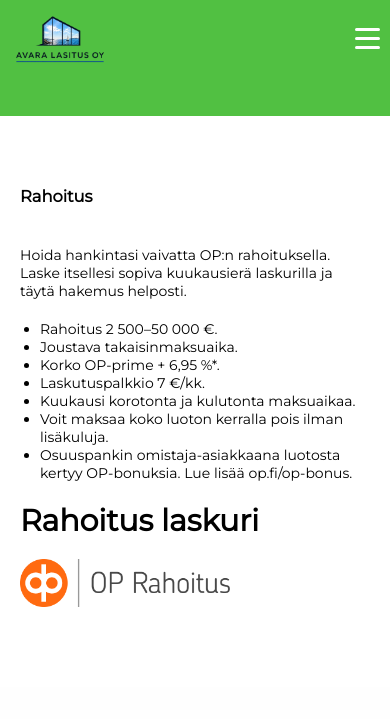
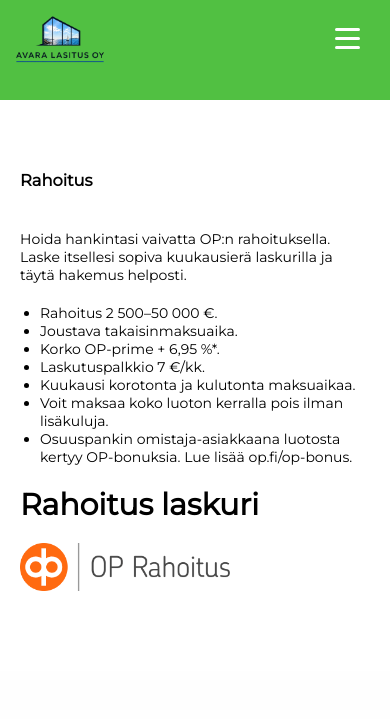
Before and after one commit to Userlion23/avaralasitus.fi, a plain HTML site: page rahoitus.html in a window 390 px wide. Shown: the top 719 px of the page. Drawn offline with Linux system fonts and the light colour scheme; no server answers.

Commit message:
Add files via upload

```diff
--- a/ikkuna.css
+++ b/ikkuna.css
@@ -19,6 +19,7 @@
   align-items: flex-start;
   padding: 20px 40px;
   font-family: Arial, sans-serif;
+  height: 300px;
 }
 
 /* LOGO */
@@ -418,6 +419,7 @@
     padding: 15px 20px;
     flex-direction: row;
     gap: 20px;
+    max-height: 100px;
   }
 
   .logo img {
--- a/palvelut.css
+++ b/palvelut.css
@@ -19,6 +19,7 @@
   align-items: flex-start;
   padding: 20px 40px;
   font-family: Arial, sans-serif;
+  height: 300px;
 }
 
 /* LOGO */
@@ -439,6 +440,7 @@
     padding: 15px 20px;
     flex-direction: row;
     gap: 20px;
+    max-height: 100px;
   }
 
   .logo img {
--- a/rahoitus.css
+++ b/rahoitus.css
@@ -305,12 +305,6 @@
 
 @media (max-width: 1024px) {
 
-  * {
-  margin: 0;
-  padding: 0;
-  box-sizing:content-box;
-}
-
   .navbar {
     padding: 15px 20px;
     flex-direction: row;
--- a/referenssit.css
+++ b/referenssit.css
@@ -19,6 +19,7 @@
   align-items: flex-start;
   padding: 20px 40px;
   font-family: Arial, sans-serif;
+  height: 300px;
 }
 
 /* LOGO */
@@ -416,6 +417,7 @@
     padding: 15px 20px;
     flex-direction: row;
     gap: 20px;
+    max-height: 100px;
   }
 
   .logo img {
--- a/yhteystiedot.css
+++ b/yhteystiedot.css
@@ -19,6 +19,7 @@
   align-items: flex-start;
   padding: 20px 40px;
   font-family: Arial, sans-serif;
+  height: 300px;
 }
 
 /* LOGO */
@@ -350,6 +351,7 @@
     padding: 15px 20px;
     flex-direction: row;
     gap: 20px;
+    max-height: 100px;
   }
 
   .logo img {
--- a/yritys.css
+++ b/yritys.css
@@ -19,6 +19,7 @@
   align-items: flex-start;
   padding: 20px 40px;
   font-family: Arial, sans-serif;
+  height: 300px;
 }
 
 /* LOGO */
@@ -414,6 +415,7 @@
     padding: 15px 20px;
     flex-direction: row;
     gap: 20px;
+    max-height: 100px;
   }
 
   .logo img {
```
